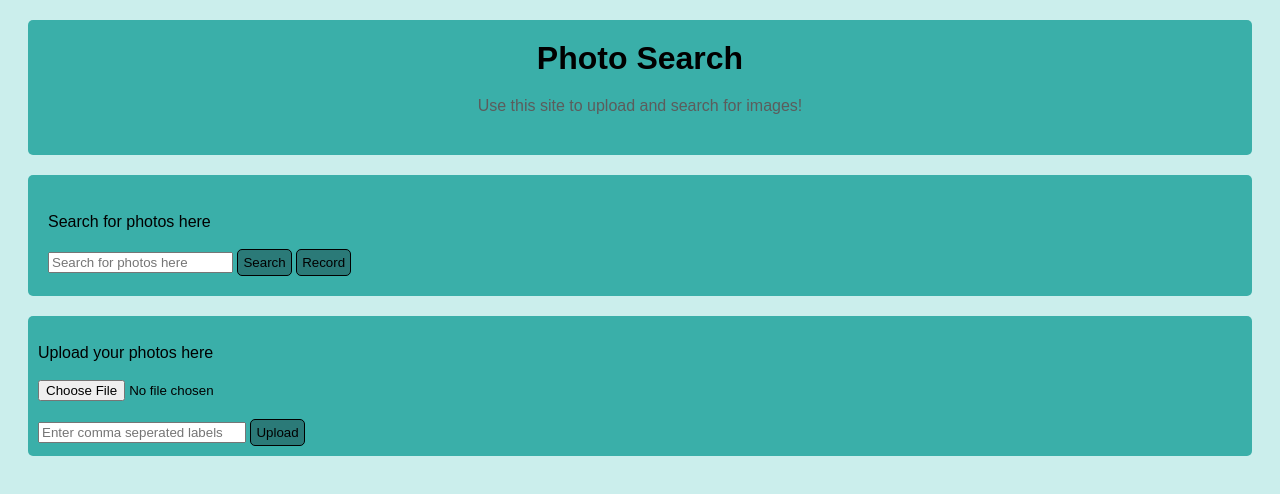
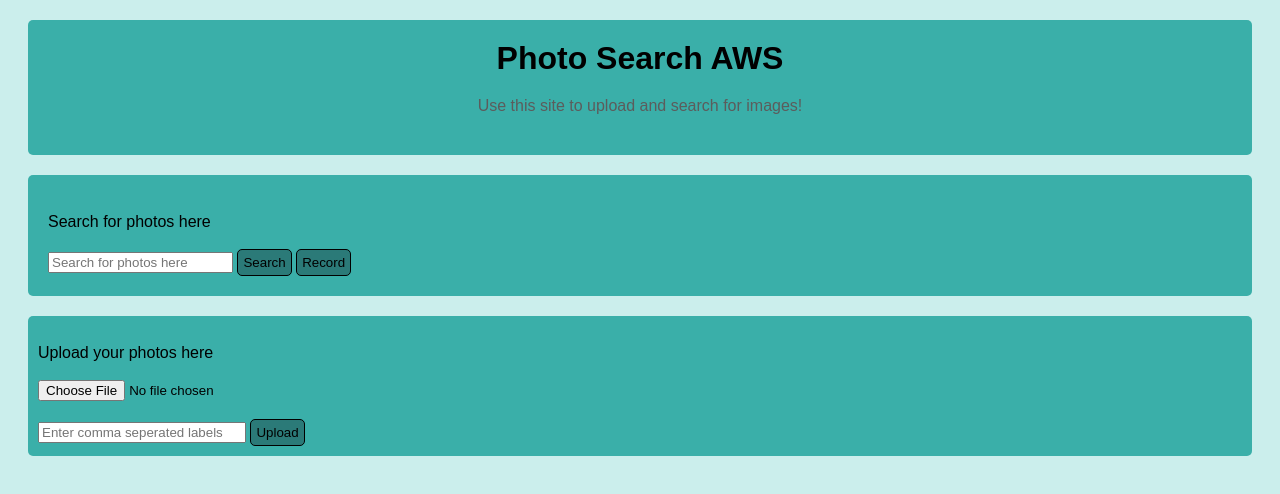
Before and after one commit to sairam-haribabu/AWS-Photo-Rekognition-Frontend, a website: page src/index.html in a window 1280 px wide. Drawn offline with nearby package versions, Linux system fonts and the light colour scheme.

Commit message:
Update index.html

```diff
--- a/src/index.html
+++ b/src/index.html
@@ -24,7 +24,7 @@
         <link rel="stylesheet" href="http://code.jquery.com/ui/1.12.1/themes/base/jquery-ui.css">
     </head>
     <body class="bgclass">
-        <div class = "title">Photo Search
+        <div class = "title">Photo Search AWS
             <div class = "subtitle">Use this site to upload and search for images!</div>
         </div>
 
```
